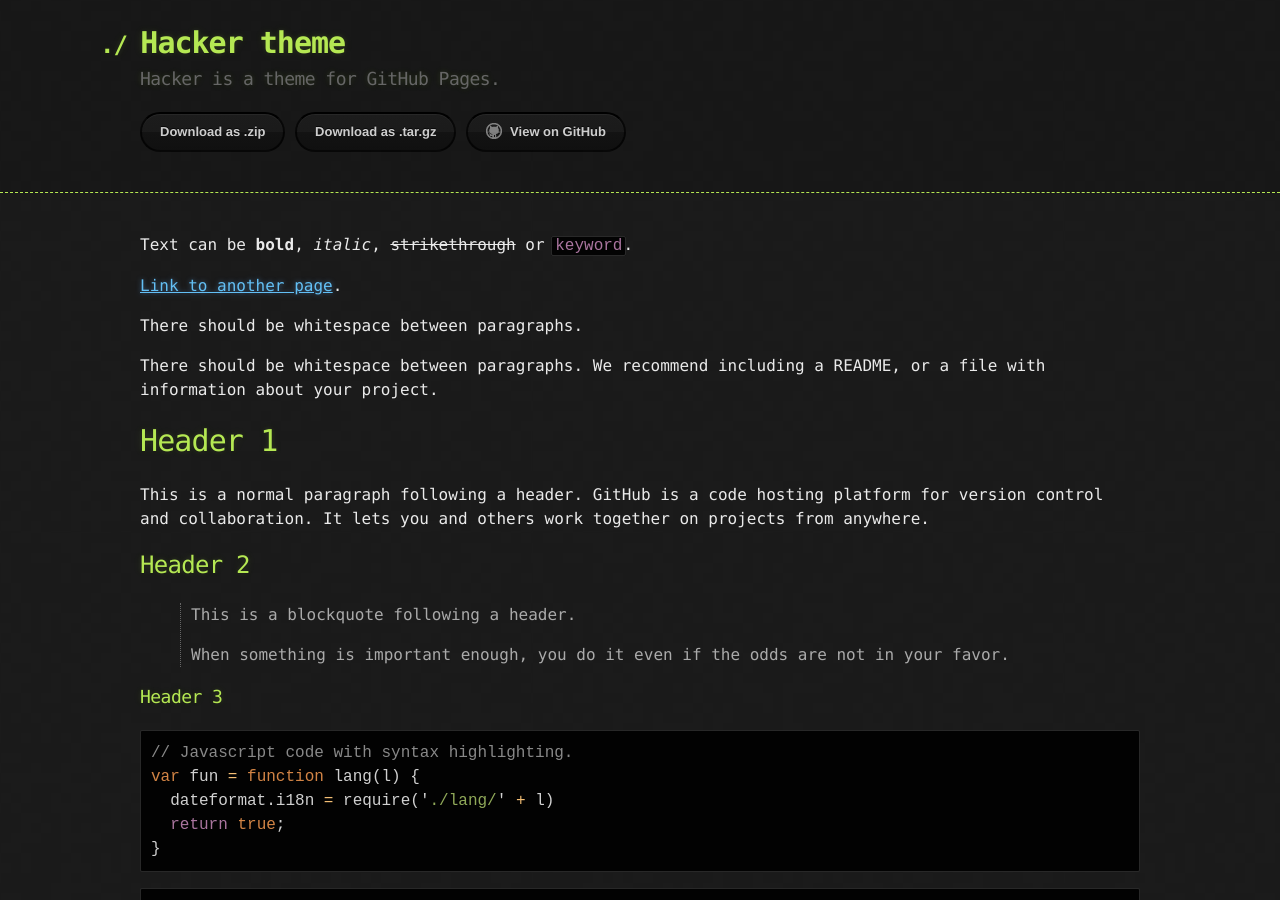
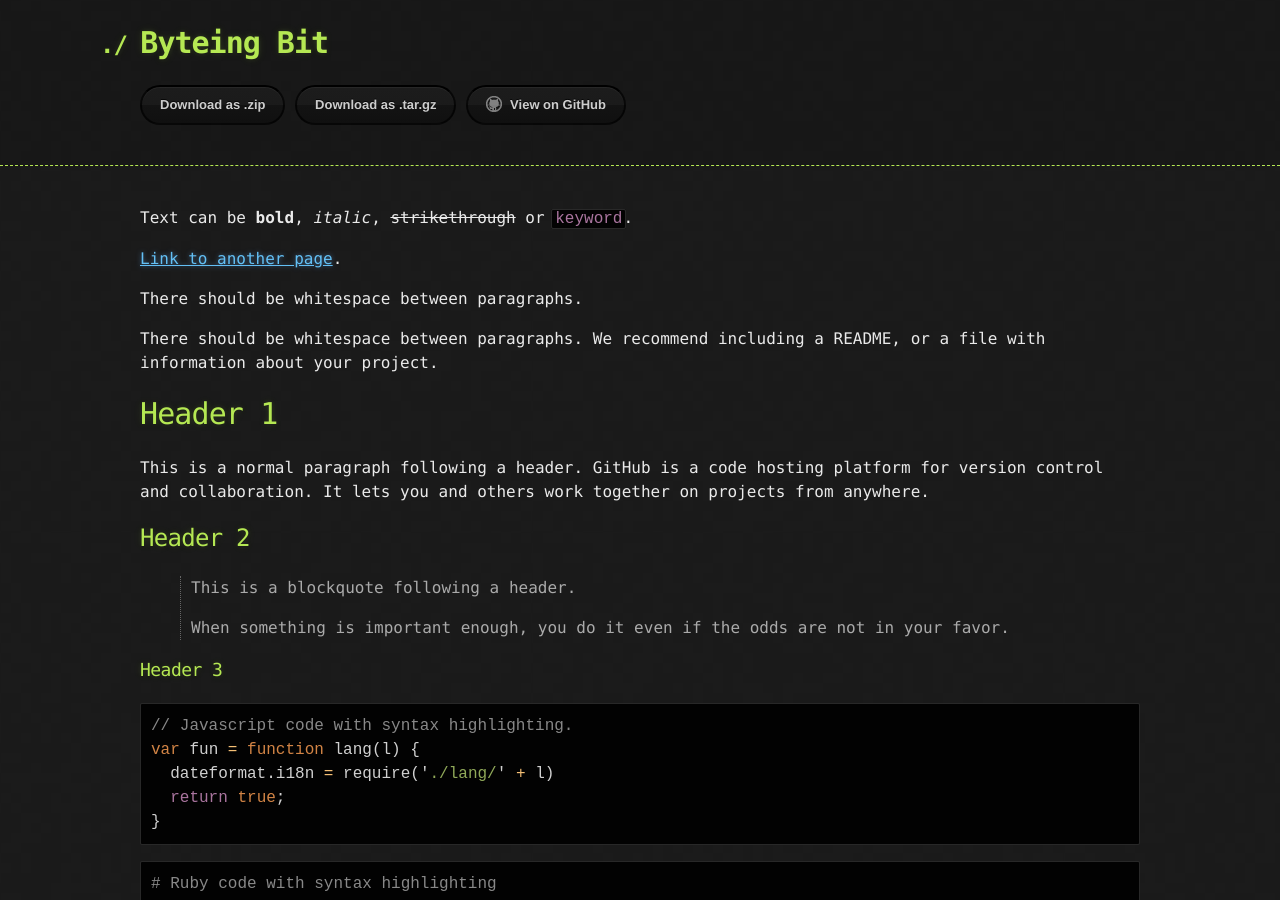
Before and after one commit to byt3ingbit/byt3ingbit.github.io, a Jekyll site: the page built from index.md, in a window 1280 px wide and 900 px high. Built offline with Jekyll 4.4.1, drawn with Linux system fonts in a browser that asks for light colours; the repository's description, which GitHub fills in, is left out.

Commit message:
hacker theme

```diff
--- a/_config.yml
+++ b/_config.yml
@@ -1,5 +1,5 @@
-title: Hacker theme
-description: Hacker is a theme for GitHub Pages.
+title: Byteing Bit
+description:
 show_downloads: true
 google_analytics:
 theme: jekyll-theme-hacker
```
